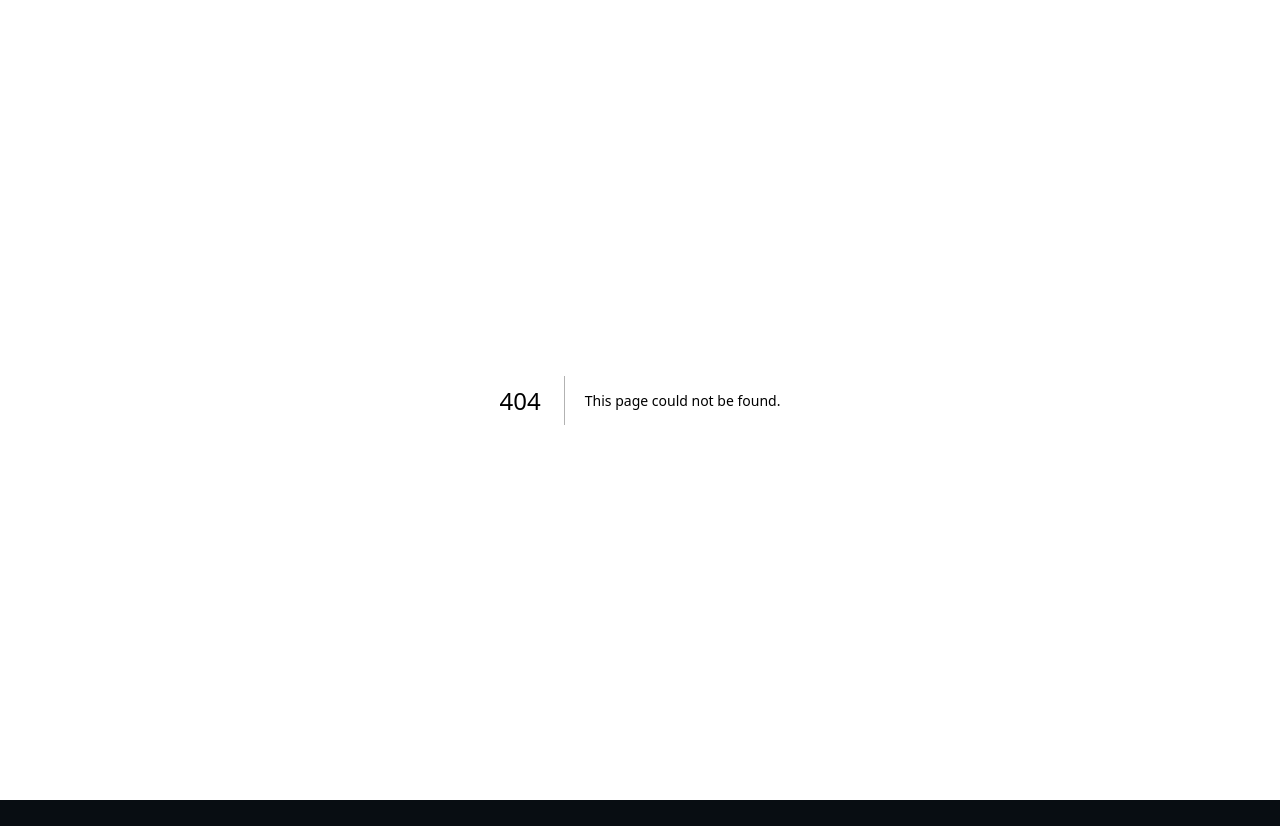
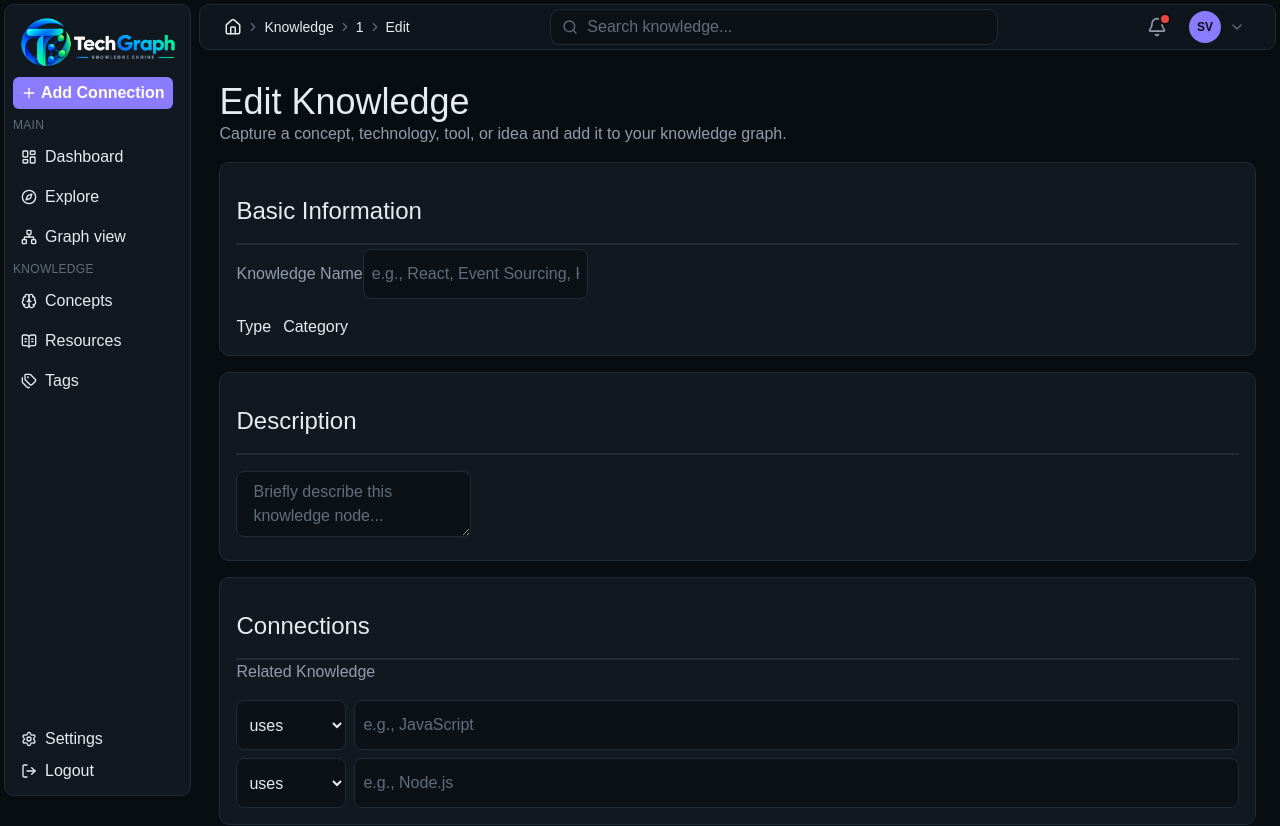
Before and after one commit to sabin-vv/tech-graph, a Next.js app: page /knowledge/1/edit in a window 1280 px wide. Before the commit this address had no page. Shown: the top 826 px of the page. Before the commit the page ends 800 px from the top, so only its background shows below. Built offline with nearby package versions, Linux system fonts and the light colour scheme.

Commit message:
Add remaining knowledge components and pages

```diff
--- /dev/null
+++ b/src/app/knowledge/[id]/edit/page.tsx
@@ -0,0 +1,20 @@
+import KnowledgeForm from "@/app/features/knowledge/components/KnowledgeForm"
+import DashboardLayout from "@/components/layout/DashboardLayout"
+
+const Editknowledge = () => {
+  return (
+    <DashboardLayout>
+      <div className="flex flex-col gap-4">
+        <div className="mt-7">
+          <h1 className="text-4xl">Edit Knowledge</h1>
+          <h4 className="text-text-secondary">
+            Capture a concept, technology, tool, or idea and add it to your
+            knowledge graph.
+          </h4>
+        </div>
+        <KnowledgeForm />
+      </div>
+    </DashboardLayout>
+  )
+}
+export default Editknowledge
```
